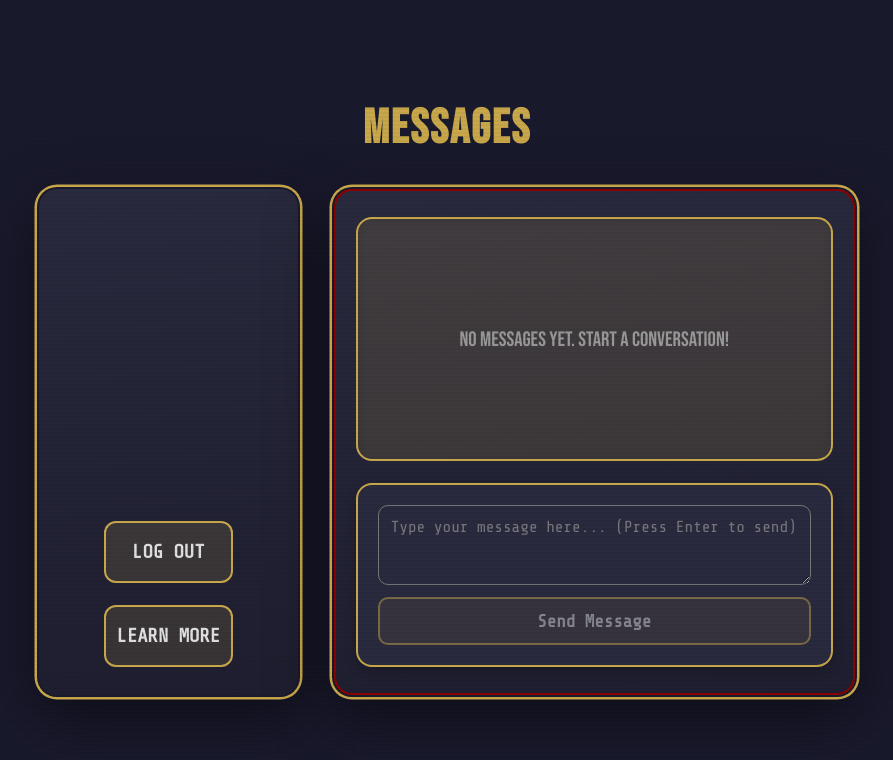
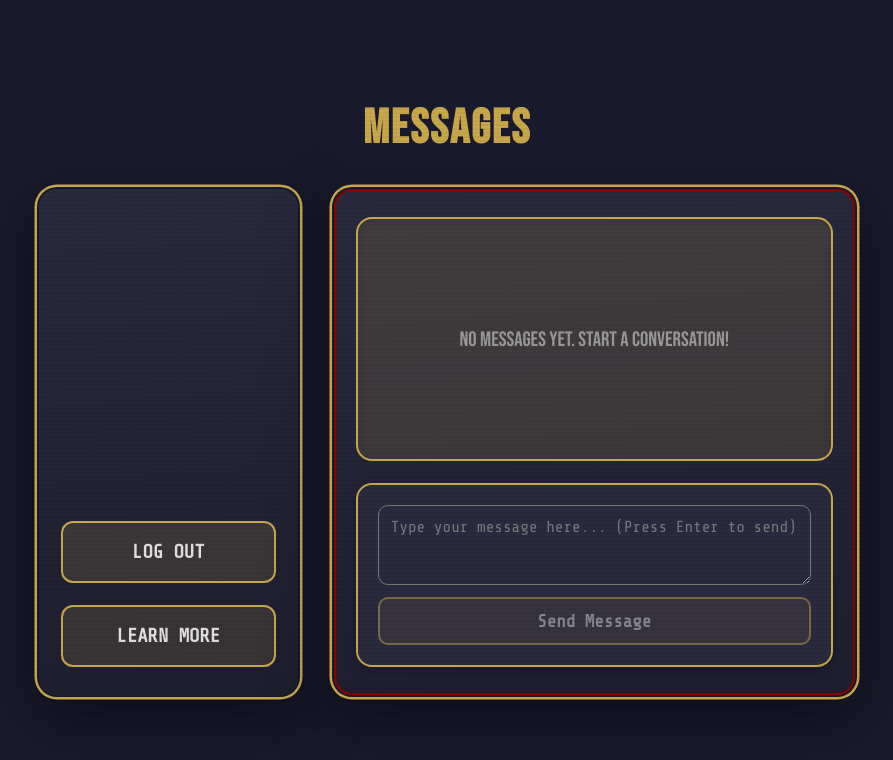
Before and after one commit to rajahw/cybersecurity-concept-demo, a React (Vite) app: page /messages in a window 1280 px wide. Shown: the top 760 px of the page, without its empty margins (193-1086 px from the left). Built offline with nearby package versions, Linux system fonts and the light colour scheme.

Commit message:
Horizontally fit learn more and log out buttons

```diff
--- a/src/MessagePage.css
+++ b/src/MessagePage.css
@@ -233,8 +233,7 @@
 
 .logout-button {
   display: block;
-  margin: 0 auto;
-  width: 60%;
+  width: 100%;
   padding: 18px 0;
   font-size: 1.2rem;
   font-family: var(--tech);
@@ -263,8 +262,7 @@
 
 .messages-learn-more-button {
   display: block;
-  margin: 0 auto;
-  width: 60%;
+  width: 100%;
   padding: 18px 0;
   font-size: 1.2rem;
   font-family: var(--tech);
```
